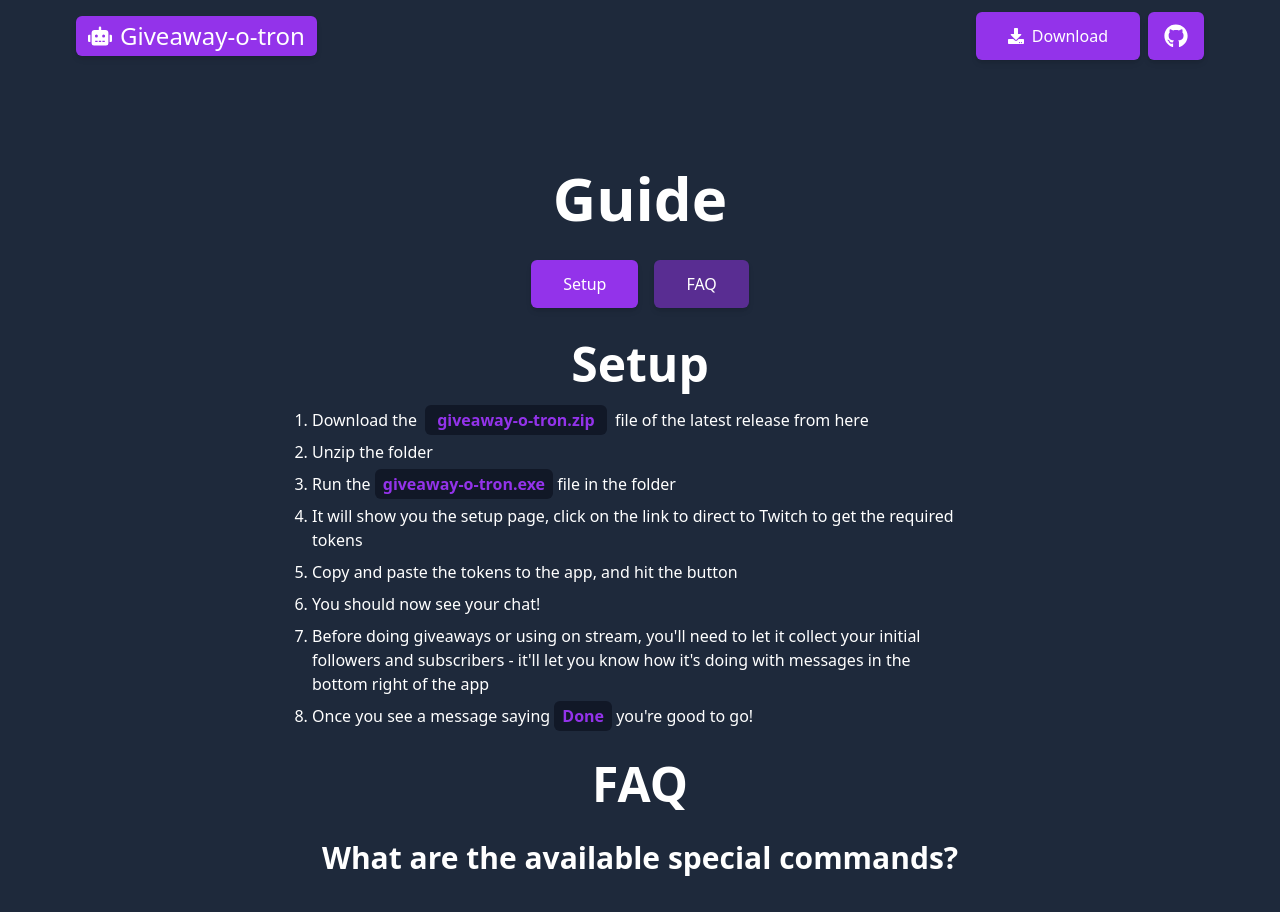
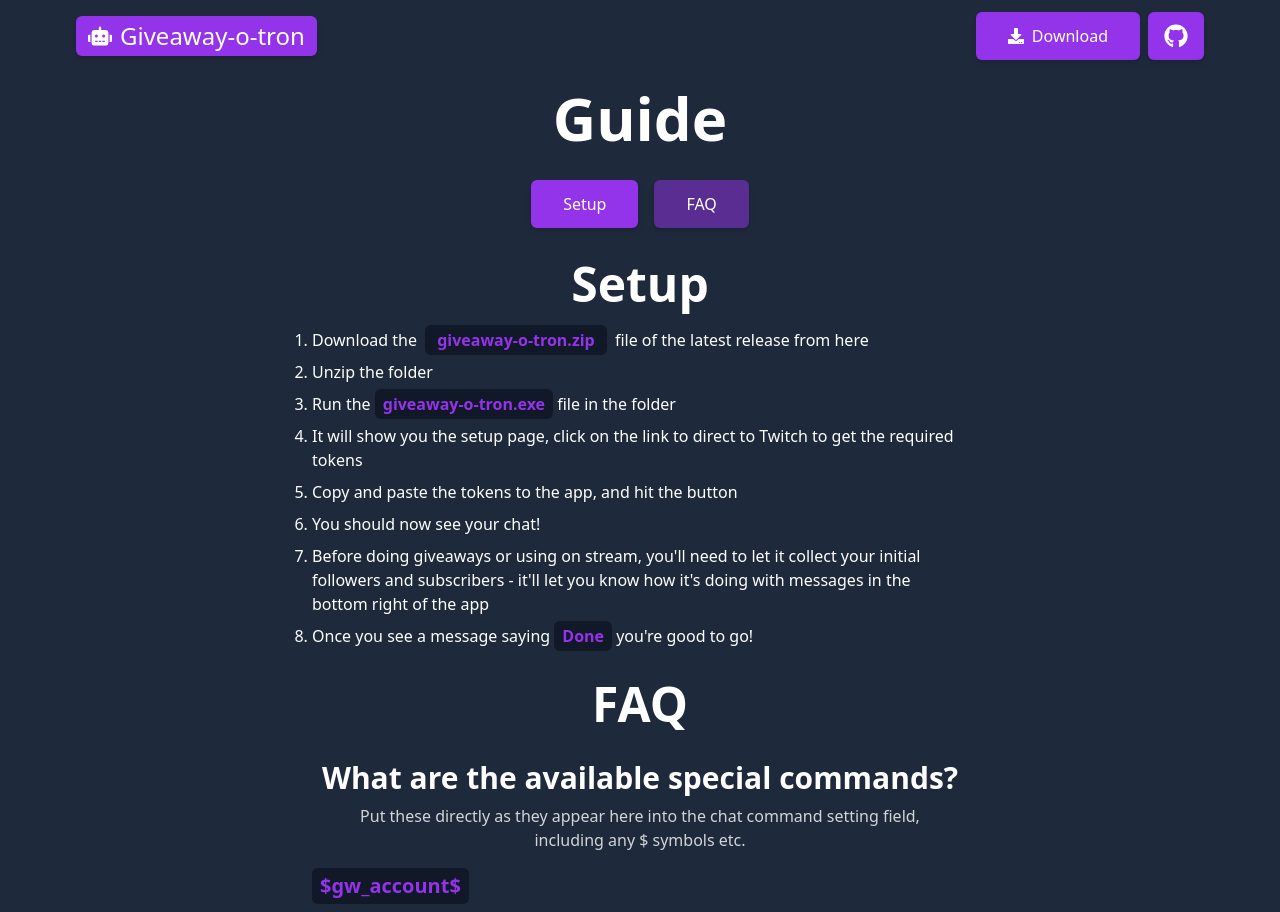
Before and after one commit to maael/giveaway-o-tron, a Next.js app in the folder marketing/: page /guide in a window 1280 px wide. Shown: the top 912 px of the page. Built offline with nearby package versions, Linux system fonts and the light colour scheme.

Commit message:
feat: More marketing site tweaks

```diff
--- a/marketing/src/pages/guide.tsx
+++ b/marketing/src/pages/guide.tsx
@@ -4,7 +4,7 @@
   return (
     <>
       <Header />
-      <div className="py-2 flex flex-col gap-8 justify-center items-center mx-auto text-center -mt-15">
+      <div className="py-2 flex flex-col gap-8 justify-center items-center mx-auto text-center -mt-20">
         <h1 className="text-6xl font-bold">Guide</h1>
         <div className="flex flex-row gap-4 justify-center items-center">
           <a href="#setup" className="button">
@@ -22,7 +22,8 @@
               <em className="text-purple-600 font-bold bg-gray-900 px-3 py-1 mx-1 rounded-md not-italic">
                 giveaway-o-tron.zip
               </em>{' '}
-              file of the latest release from <a href="">here</a>
+              file of the latest release from{' '}
+              <a href="https://github.com/maael/giveaway-o-tron/releases/latest">here</a>
             </li>
             <li>Unzip the folder</li>
             <li>
@@ -50,7 +51,7 @@
           <h2 className="text-5xl font-bold">FAQ</h2>
         </a>
         <h3 className="text-3xl font-bold">What are the available special commands?</h3>
-        <p className="opacity-80 text-center max-w-xl">
+        <p className="opacity-80 text-center max-w-xl -mt-6">
           Put these directly as they appear here into the chat command setting field, including any $ symbols etc.
         </p>
         <div className="text-left flex flex-col gap-2 list-disc max-w-2xl mx-auto px-2 -mt-4">
```
